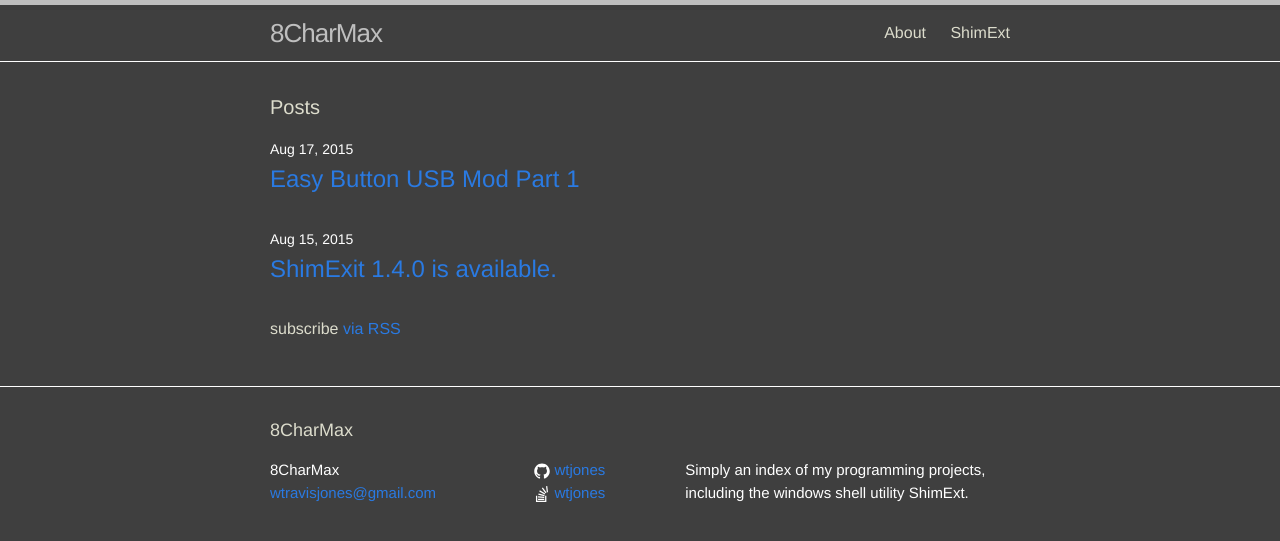
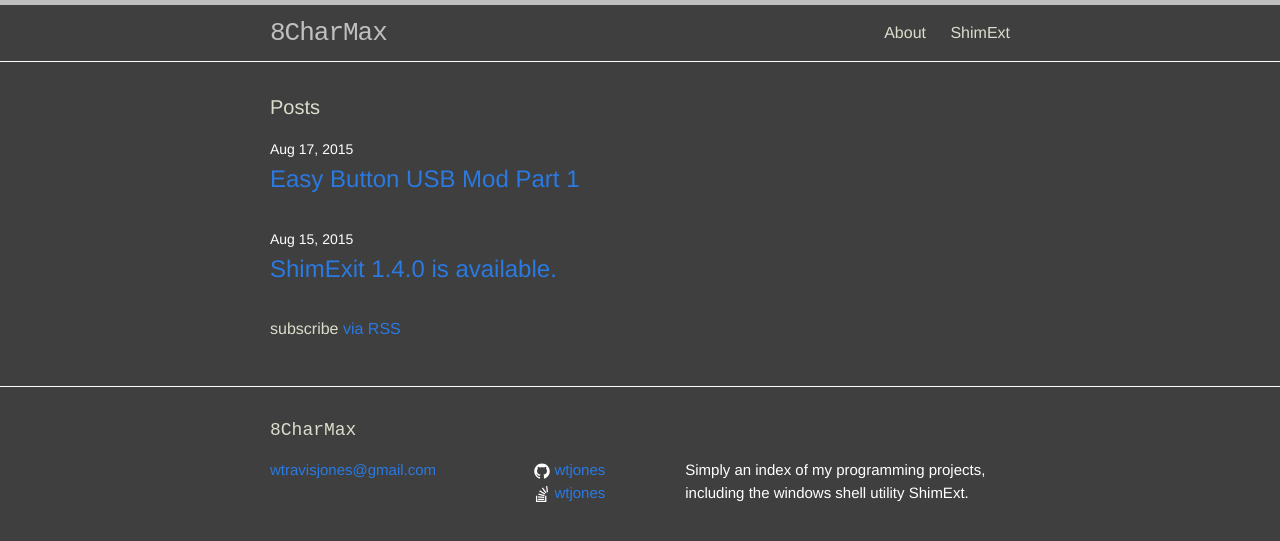
Before and after one commit to wtjones/8charmax, a Jekyll site: the page built from index.html, in a window 1280 px wide. Shown: the top 541 px of the page. Built offline with Jekyll 4.4.1, drawn with Linux system fonts in a browser that asks for light colours.

Commit message:
font change

```diff
--- a/_includes/footer.html
+++ b/_includes/footer.html
@@ -7,7 +7,6 @@
     <div class="footer-col-wrapper">
       <div class="footer-col  footer-col-1">
         <ul class="contact-list">
-          <li>{{ site.title }}</li>
           <li><a href="mailto:{{ site.email }}">{{ site.email }}</a></li>
         </ul>
       </div>
--- a/_sass/_layout.scss
+++ b/_sass/_layout.scss
@@ -16,6 +16,7 @@
     letter-spacing: -1px;
     margin-bottom: 0;
     float: left;
+    font-family: monospace;
 
     &,
     &:visited {
@@ -99,6 +100,7 @@
 .footer-heading {
     font-size: 18px;
     margin-bottom: $spacing-unit / 2;
+    font-family: monospace;
 }
 
 .contact-list,
```
